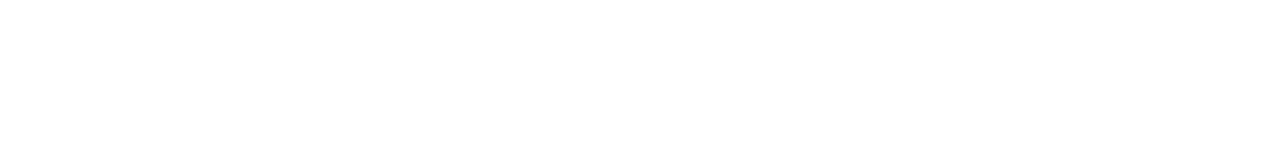
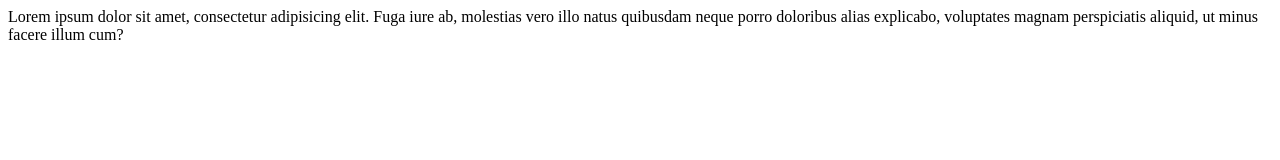
Before and after one commit to lrubio05/proyectoDemoCursoPrework, a plain HTML site: page index.html in a window 1280 px wide. Drawn offline with Linux system fonts and the light colour scheme.

Commit message:
Segundo cambio

```diff
--- a/index.html
+++ b/index.html
@@ -7,6 +7,6 @@
     <title>Prueba</title>
 </head>
 <body>
-
+    Lorem ipsum dolor sit amet, consectetur adipisicing elit. Fuga iure ab, molestias vero illo natus quibusdam neque porro doloribus alias explicabo, voluptates magnam perspiciatis aliquid, ut minus facere illum cum?
 </body>
 </html>
```
